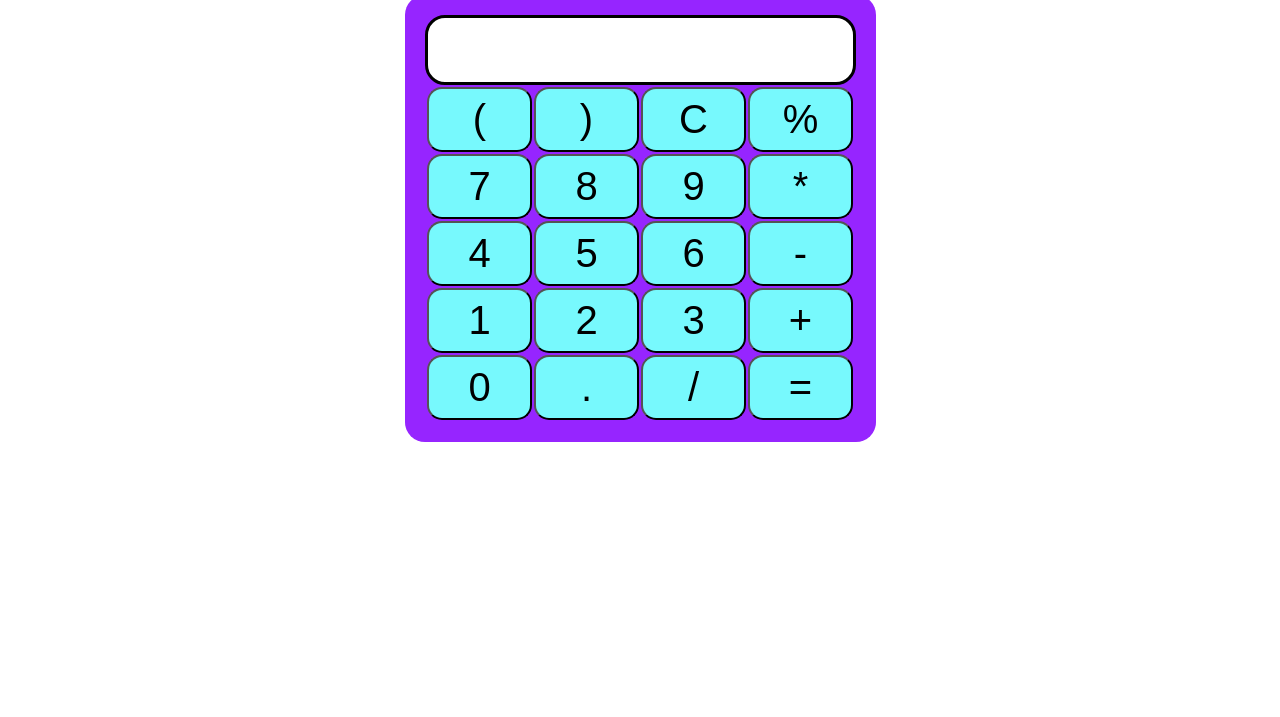
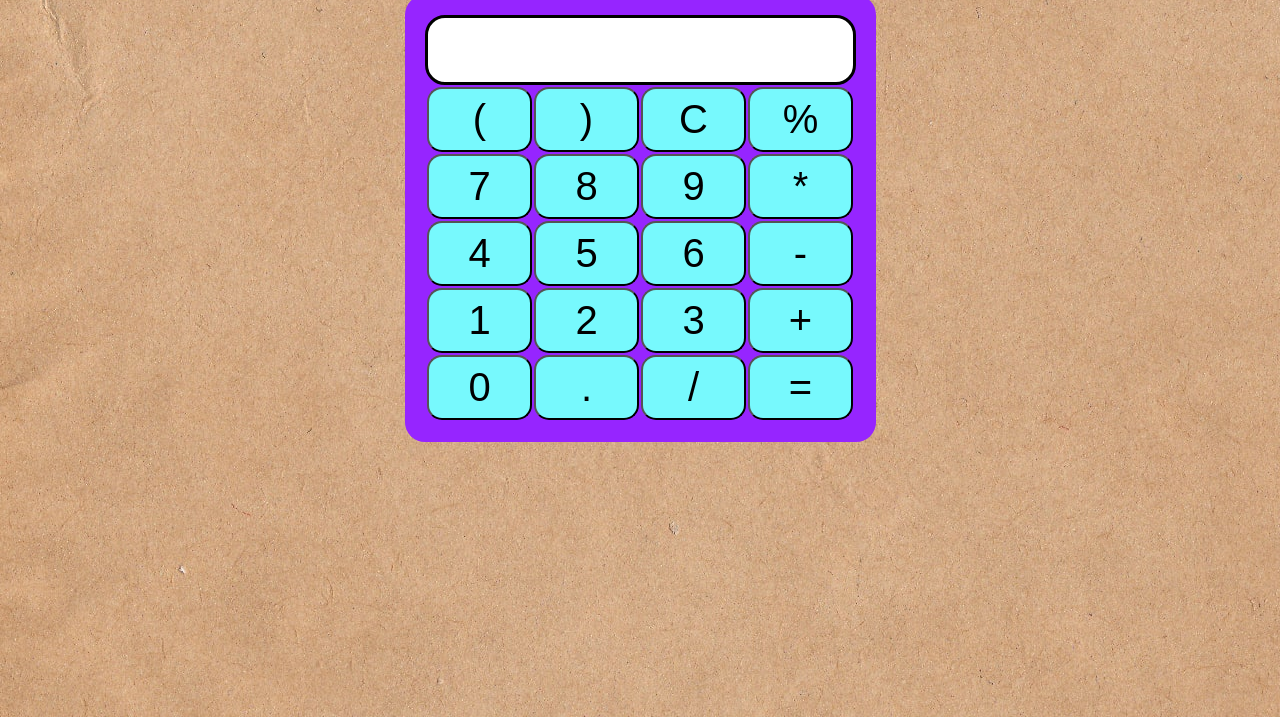
Before and after one commit to NenPatel/Calculator, a plain HTML site: page index.html in a window 1280 px wide. Shown: the part 83-800 px from the top of the page. Drawn offline with Linux system fonts and the light colour scheme; the site is published under a folder, as on GitHub Pages, so addresses that start at the root find nothing.

Commit message:
Update style.css

```diff
--- a/style.css
+++ b/style.css
@@ -4,7 +4,7 @@
 }
 body{
     /* background-color: rgb(179, 255, 0); */
-    background-image: url("/image1.jpg");
+    background-image: url("image1.jpg");
 }
 h1{
     font-size: 50px;
```
